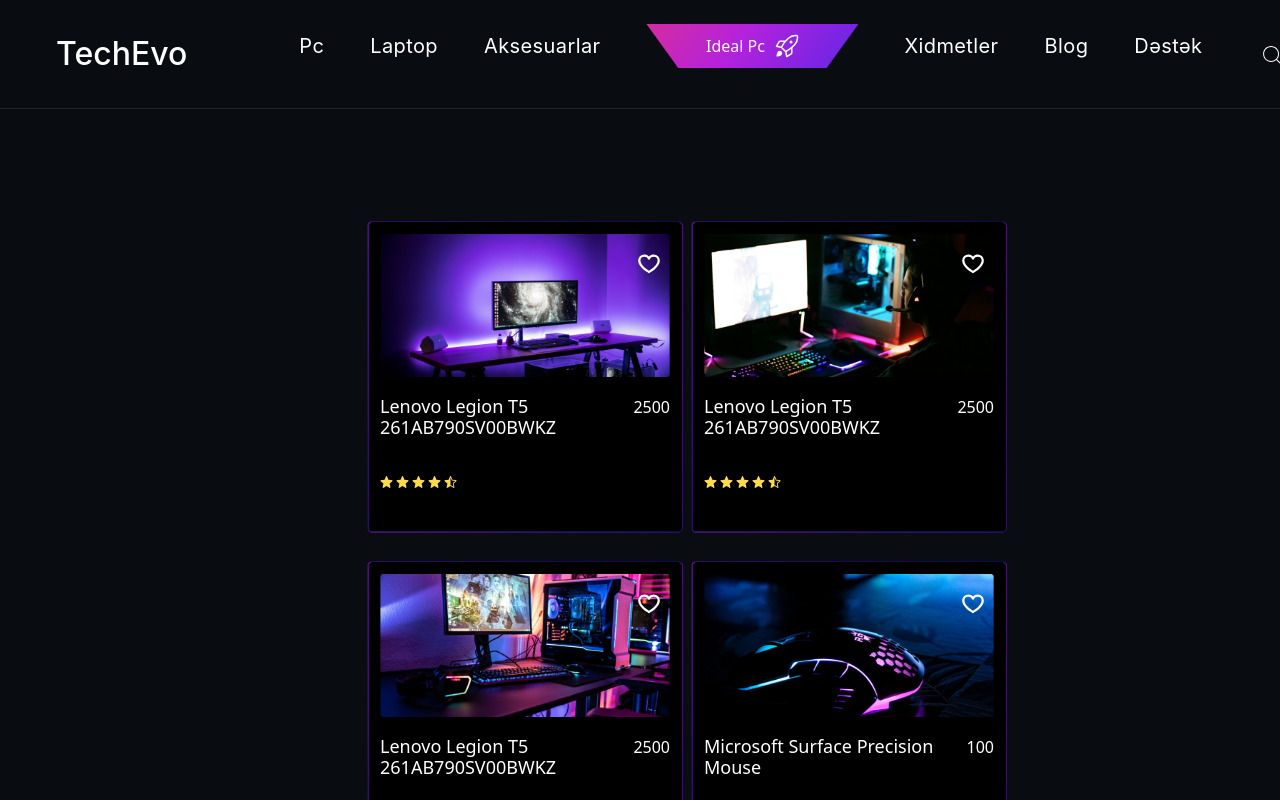
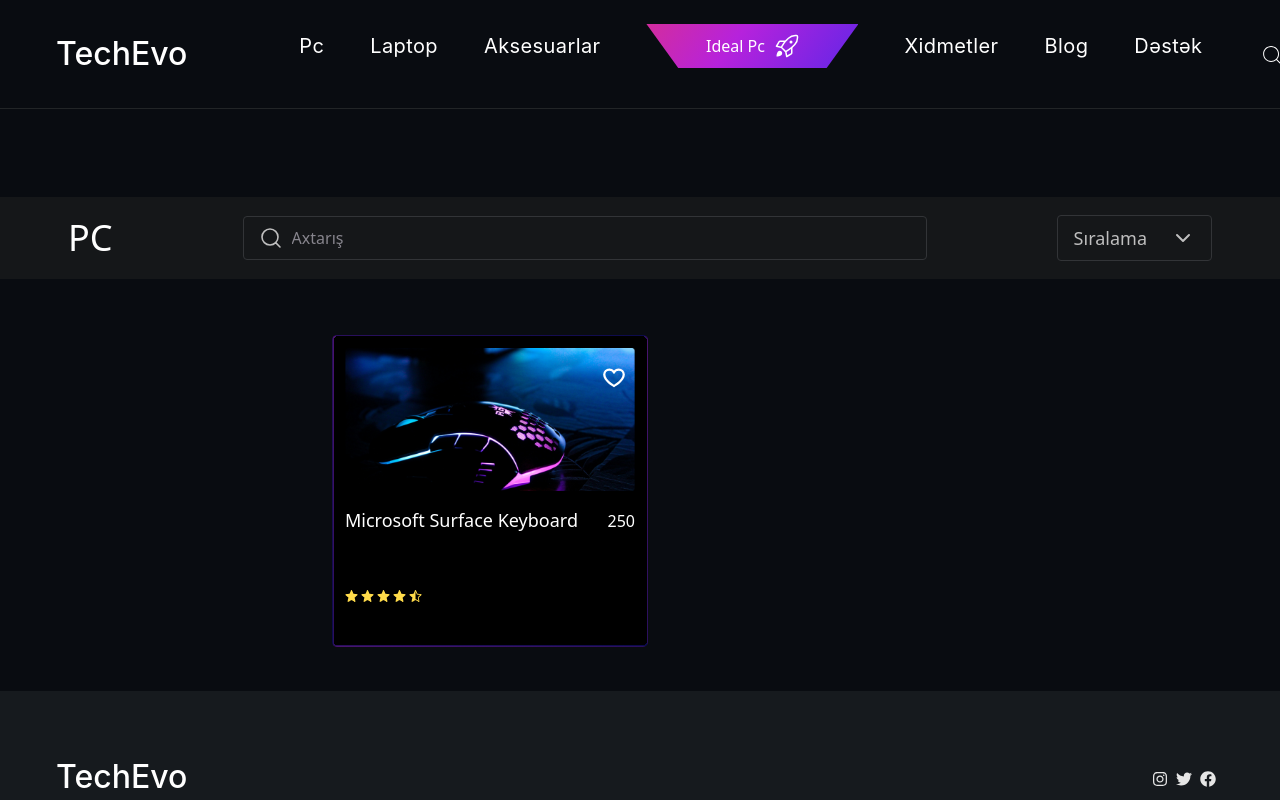
Before and after one commit to nigaraliyevas/TechEvo, a React (Vite) app: page /pc in a window 1280 px wide. Shown: the top 800 px of the page. Built offline with nearby package versions, Linux system fonts and the light colour scheme; a web font is replaced by a local one.

Commit message:
design fixed

```diff
--- a/package.json
+++ b/package.json
@@ -10,12 +10,14 @@
     "preview": "vite preview"
   },
   "dependencies": {
+    "@reduxjs/toolkit": "^2.2.7",
     "axios": "^1.7.7",
     "bootstrap": "^5.3.3",
     "react": "^18.3.1",
     "react-bootstrap": "^2.10.4",
     "react-dom": "^18.3.1",
     "react-icons": "^5.3.0",
+    "react-redux": "^9.1.2",
     "react-router-dom": "^6.26.2",
     "react-slick": "^0.30.2",
     "slick-carousel": "^1.8.1"
--- a/public/assets/common/base.scss
+++ b/public/assets/common/base.scss
@@ -10,7 +10,7 @@ body {
 }
 
 .container {
-  max-width: 1300px;
+  max-width: 1440px !important;
   width: 100%;
   margin: 0 auto;
 }
--- a/src/Pages/PCPage/PCPage.jsx
+++ b/src/Pages/PCPage/PCPage.jsx
@@ -1,25 +1,36 @@
 import "bootstrap/dist/css/bootstrap.min.css";
 import CardPC from "../../components/CardPC/CardPC";
 import styles from "./PCPage.module.scss";
+import { useSelector } from "react-redux";
+import { useEffect, useState } from "react";
+import SearchBar from "../../components/search/SearchBar";
+const PCPage = () => {
+  const { cards } = useSelector((state) => state.pcCard);
+  const [products,setProducts] = useState(cards);
+  useEffect(()=>{
+    setProducts(products.filter(item => item.price === 250));
+  },[cards]);
 
-const PCPage = () => {
+
   return (
     <section className="pc">
       <div className="container">
         <div className={styles.pc_content}>
-          <div className="row mb-4">
-            <div className="search-page col-lg-12 d-flex justify-content-between">
+
+          <div className="row">
+            {/* <div className="search-page col-lg-12 d-flex justify-content-between">
               <div className="col-lg-4"></div>
               <div className="col-lg-4"></div>
               <div className="col-lg-4"></div>
-            </div>
+            </div> */}
+          <SearchBar/>
           </div>
           <div className="row mb-4">
             <div className="filter-side col-lg-3"></div>
             <div className="product-side col-lg-9">
               <div className={styles.pc_section}>
                 <div className="d-flex flex-wrap gap-2">
-                  <CardPC />
+                  <CardPC cards={products} />
                 </div>
               </div>
             </div>
--- a/src/components/CardPC/CardPC.jsx
+++ b/src/components/CardPC/CardPC.jsx
@@ -6,9 +6,9 @@ import "bootstrap/dist/css/bootstrap.min.css";
 
 import styles from "./CardPC.module.scss";
 
-const CardPC = () => {
+const CardPC = ({cards}) => {
   const dispatch = useDispatch();
-  const { cards } = useSelector(state => state.pcCard);
+
 
   useEffect(() => {
     dispatch(allCards());
--- a/src/components/Search/SearchBar.jsx
+++ b/src/components/Search/SearchBar.jsx
@@ -3,25 +3,40 @@ import styles from './SearchBar.module.scss';
 import SearchIcon from '../../../public/assets/images/Search/search.svg';
 import DropDownIcon from '../../../public/assets/images/Search/dropdownIcon.svg';
 import DropUpIcon from '../../../public/assets/images/Search/dropupIcon.svg';
+import { useSelector } from 'react-redux';
 
-const SearchBar = () => {
+const SearchBar = ({setSortedProducts}) => {
 
+    const {cards} = useSelector(state => state.pcCard)
     const [showOrder, setShowOrder] = useState(false);
 
     const handleOrder = () => {
         setShowOrder(!showOrder);
     }
 
+    const sortAscending = () => {
+        const sorted = [...cards].sort((a, b) => a.price - b.price);
+        setSortedProducts(sorted);
+    }
+
+    const sortDescending = () => {
+        const sorted = [...cards].sort((a, b) => b.price - a.price);
+        setSortedProducts(sorted);
+    }
+
+
+
+
   return (
     <>
-      <div className={styles.container}>
+      <div className={styles.searchBarContainer}>
         <section className={styles.section}>
           <div className={styles.pc}>PC</div>
           <div className={styles.searchContainer}>
             <input
               className={styles.searchInput}
               type="text"
-                    placeholder='Axtarış'
+              placeholder="Axtarış"
             />
             <div className={styles.searchIconContainer}>
               <img
@@ -32,23 +47,23 @@ const SearchBar = () => {
             </div>
           </div>
           <div className={styles.orderContainer}>
+            <div onClick={handleOrder} className={styles.ordr}>
               <div className={styles.orderText}>Sıralama</div>
-                <div
-                    onClick={handleOrder}
-                    className={styles.dropContainer}>
+              <div className={styles.dropContainer}>
                 <img
                   className={styles.dropImg}
                   src={showOrder ? DropUpIcon : DropDownIcon}
                   alt="DropDown Icon"
                 />
               </div>
-                {showOrder ?
+            </div>
+            {showOrder ? (
               <div className={styles.orderMenu}>
                 <div>
                   <div className={styles.orderHeader}>Qiymət</div>
                   <ul className={styles.orderUl}>
-                                <li>Azdan-çoxa</li>
-                                <li>Çoxdan-aza</li>
+                    <li onClick={sortAscending}>Azdan-çoxa</li>
+                    <li onClick={sortDescending}>Çoxdan-aza</li>
                   </ul>
                 </div>
                 <div>
@@ -65,8 +80,8 @@ const SearchBar = () => {
                     <li>Brend adı (Z-A)</li>
                   </ul>
                 </div>
-                    </div> : null
-                }
+              </div>
+            ) : null}
           </div>
         </section>
       </div>
--- a/src/components/Search/SearchBar.module.scss
+++ b/src/components/Search/SearchBar.module.scss
@@ -1,14 +1,16 @@
-.container {
+.searchBarContainer {
     background-color: #151719;
-    margin: 152px auto 56px;
+    width: 100% !important;
+    margin: 0 auto 56px;
 }
 .section {
     margin: 0 auto;
-    max-width: 1400px;
     padding: 18px 56px;
     display: flex;
+    width: 100%;
     align-items: center;
     justify-content: space-between;
+    user-select: none;
 }
 .pc {
     color: #ffffff;
@@ -41,13 +43,16 @@
     vertical-align: baseline;
 }
 .orderContainer {
-    display: flex;
-    align-items: center;
-    gap: 24px;
     padding: 8px 16px;
     border: 1px solid #323437;
     border-radius: 4px;
     position: relative;
+}
+.ordr {
+    display: flex;
+    align-items: center;
+    gap: 24px;
+    cursor: pointer;
 }
 .orderText {
     font-weight: 500;
@@ -58,7 +63,6 @@
 .dropContainer {
     width: 24px;
     height: 24px;
-    cursor: pointer;
 }
 .dropImg {
     width: 100%;
--- a/src/pages/RegisterPage/RegisterPage.jsx
+++ b/src/pages/RegisterPage/RegisterPage.jsx
@@ -44,7 +44,7 @@ export default function RegisterPage() {
         try {
             console.log(email);
 
-            const response = await fetch('https://c82b-5-133-233-247.ngrok-free.app/api/v1/auth/store-email', {
+            const response = await fetch('https://9979-5-133-233-247.ngrok-free.app/api/v1/auth/store-email', {
                 method: 'POST',
                 headers: {
                     'Content-Type': 'application/json',
--- a/src/pages/RegisterPage/RegisterPage2.jsx
+++ b/src/pages/RegisterPage/RegisterPage2.jsx
@@ -99,7 +99,7 @@ export default function RegisterPage2() {
 
     try {
       const response = await fetch(
-        "https://c82b-5-133-233-247.ngrok-free.app/api/v1/auth/register",
+        "https://9979-5-133-233-247.ngrok-free.app/api/v1/auth/register",
         {
           method: "POST",
           headers: {
```
Also changed, not shown: 1 other file (tests, documents, lock files or other folders). Lines whose indentation alone changed are shown as unchanged.
